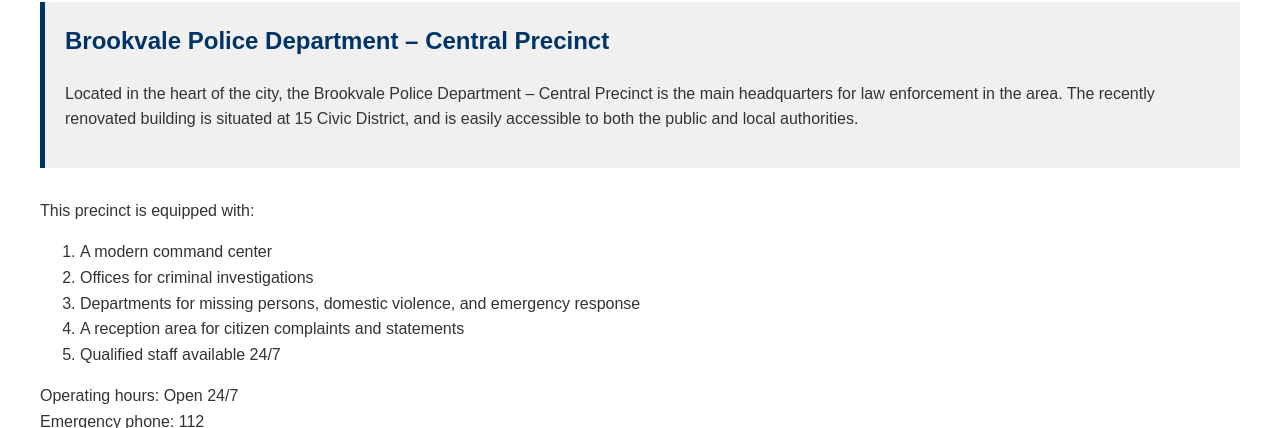
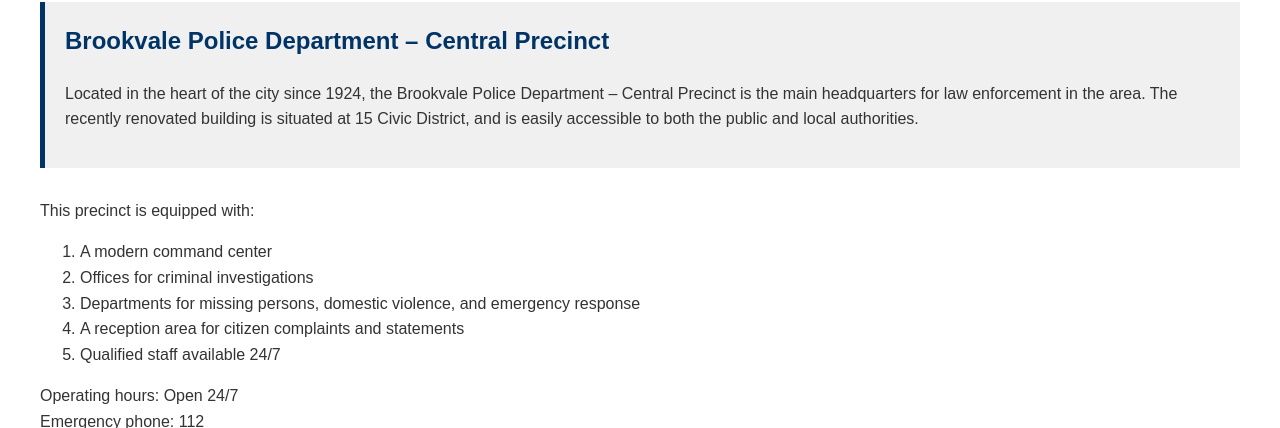
Before and after one commit to r3tr09821/Br-Police-Departament, a plain HTML site: page index.html in a window 1280 px wide. Shown: the part 672-1100 px from the top of the page. Drawn offline with Linux system fonts and the light colour scheme.

Commit message:
Update index.html

```diff
--- a/index.html
+++ b/index.html
@@ -39,7 +39,7 @@
     <img src="img/dep.png" alt="dep" class="station-img">
     <div class="case-header">
         <h2>Brookvale Police Department – Central Precinct</h2>
-        <p>Located in the heart of the city, the Brookvale Police Department – Central Precinct is the main headquarters for law enforcement in the area. The recently renovated building is situated at 15 Civic District, and is easily accessible to both the public and local authorities.</p>
+        <p>Located in the heart of the city since 1924, the Brookvale Police Department – Central Precinct is the main headquarters for law enforcement in the area. The recently renovated building is situated at 15 Civic District, and is easily accessible to both the public and local authorities.</p>
     </div>
 
     <p>This precinct is equipped with:</p>
@@ -63,4 +63,5 @@
         <p> 2025 Brookvale Police Department.</p>
     </footer>
 </body>
+
 </html>
```
